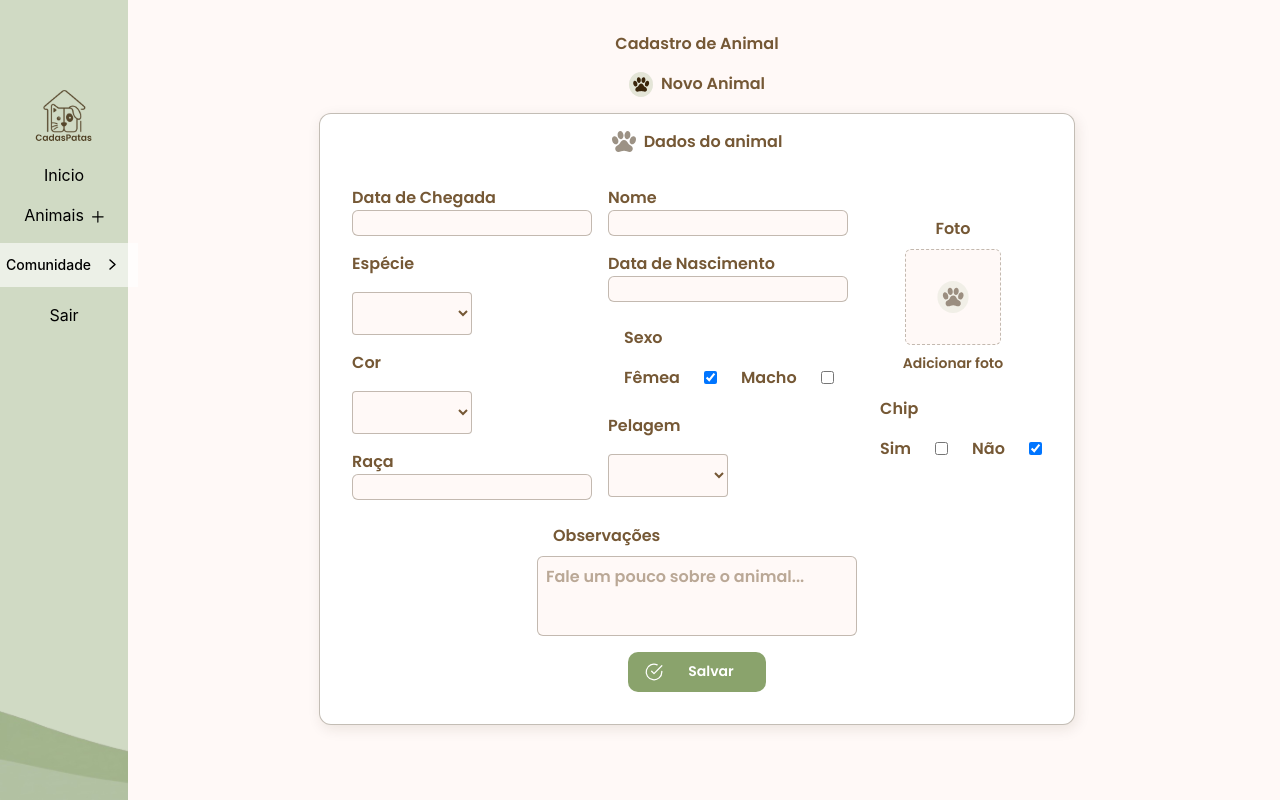
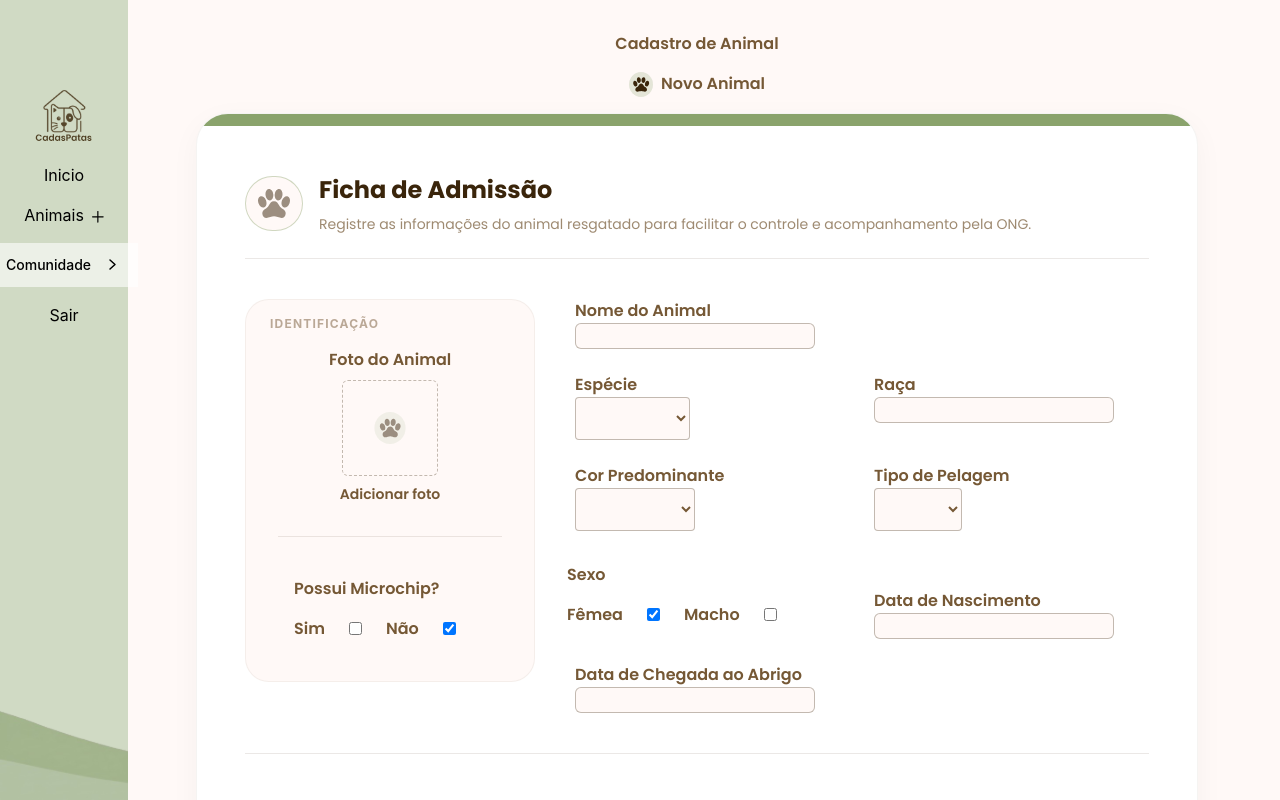
Before and after one commit to Lanalumi/CadasPatas, a Next.js app: page /animais/new in a window 1280 px wide. Shown: the top 800 px of the page. Built offline with nearby package versions, Linux system fonts and the light colour scheme.

Commit message:
Atualiza design das telas de cadastro e listagem de animais

```diff
--- a/src/modules/animais/componentes/FormNewAnimal/FormNewAnimal.tsx
+++ b/src/modules/animais/componentes/FormNewAnimal/FormNewAnimal.tsx
@@ -75,19 +75,17 @@ export const FormNewAnimal = () => {
           setError(field as keyof AnimalFormInput, { message: issue.message })
         }
       }
-
       toast.error(result.error.issues[0]?.message ?? 'Verifique os campos do formulário')
       return
     }
 
     createAnimalMutation.mutate(result.data as CreateAnimal, {
       onSuccess: (createdAnimal) => {
-        toast.success('Animal cadastrado com sucesso')
-        // Navigate immediately without clearing form state to prevent freezing
+        toast.success('Animal registrado com sucesso')
         router.push(`/animais/${createdAnimal.id}`)
       },
       onError: (error) => {
-        const message = error instanceof ApiError ? error.message : 'Erro ao cadastrar animal, tente novamente'
+        const message = error instanceof ApiError ? error.message : 'Erro ao registrar animal, tente novamente'
         toast.error(message)
       },
     })
@@ -100,31 +98,84 @@ export const FormNewAnimal = () => {
   const isLoading = createAnimalMutation.isPending || isSubmitting
 
   return (
-    <div className="flex flex-col gap-4 rounded-xl border border-[#3A250B]/30 bg-white shadow-[2px_4px_14px_rgba(58,37,11,0.1)] p-4 items-center justify-center">
-      <header className="flex flex-row items-center justify-center gap-2 w-full max-w-full">
-        <img src="/images/icons/paw2.svg" alt="paw" width={24} height={24} />
-        <div className="flex items-center justify-center text-center ">
-          <span className="text-[#755835] font-poppins font-semibold ">Dados do animal</span>
+    <div className="w-full max-w-5xl mx-auto bg-white rounded-[2rem] shadow-[0_8px_30px_rgb(0,0,0,0.04)] border border-[#3A250B]/5 overflow-hidden">
+      <div className="h-3 w-full bg-[#8AA36C]"></div>
+
+      <div className="p-8 lg:p-12">
+        <header className="mb-10 flex items-center gap-4 border-b border-[#3A250B]/10 pb-6">
+          <div className="p-3 bg-[#FFF9F7] rounded-full border border-[#8AA36C]/40">
+            <img src="/images/icons/paw2.svg" alt="paw" width={32} height={32} />
+          </div>
+          <div>
+            <h1 className="text-2xl font-bold text-[#3A250B] font-poppins">Ficha de Admissão</h1>
+            <p className="text-[#755835]/70 text-sm mt-1 font-poppins">Registre as informações do animal resgatado para facilitar o controle e acompanhamento pela ONG.</p>
           </div>
         </header>
-      <form className="flex flex-col max-w-full gap-4 p-4 " onSubmit={handleSubmit(onSubmit)}>
+
+        <form className="flex flex-col gap-8" onSubmit={handleSubmit(onSubmit)}>
           {validationMessages.length > 0 && (
-          <div
-            role="alert"
-            className="rounded-md border border-[#B85454]/40 bg-[#FFF0ED] px-4 py-3 text-sm text-[#8A3B3B]"
-          >
-            <p className="font-poppins font-semibold">Corrija os erros abaixo:</p>
-            <ul className="mt-2 list-disc pl-5 font-poppins">
+            <div role="alert" className="rounded-xl border border-[#B85454]/40 bg-[#FFF0ED] p-5 text-sm text-[#8A3B3B] shadow-sm">
+              <p className="font-poppins font-bold mb-2">Atenção aos seguintes campos:</p>
+              <ul className="list-disc pl-5 font-poppins space-y-1">
                 {validationMessages.map((message) => (
                   <li key={message}>{message}</li>
                 ))}
               </ul>
             </div>
           )}
-        <div className="flex md:flex-row flex-col gap-4 max-w-full md:justify-center md:items-center lg:justify-start">
-          <div className="flex flex-row gap-4 ">
-            <div className="flex flex-wrap flex-col gap-4">
-              <Field label="Data de Chegada" id="dataChegada" type="text" {...register('dataChegada')} />
+
+          <div className="flex flex-col lg:flex-row gap-10 items-start">
+            {/* Coluna da Esquerda */}
+            <div className="w-full lg:w-1/3 flex flex-col items-center gap-8 p-8 bg-[#FFF9F7] rounded-3xl border border-[#3A250B]/5 relative">
+              <h3 className="absolute top-4 left-6 text-xs font-bold text-[#755835]/50 uppercase tracking-widest">Identificação</h3>
+
+              <div className="mt-4 w-full flex justify-center">
+                <Controller
+                  name="foto"
+                  control={control}
+                  render={({ field }) => (
+                    <AvatarUpload
+                      id="foto"
+                      label="Foto do Animal"
+                      value={field.value ?? ''}
+                      onChange={field.onChange}
+                      onBlur={field.onBlur}
+                    />
+                  )}
+                />
+              </div>
+
+              <div className="w-full h-px bg-[#3A250B]/10"></div>
+
+              <div className="w-full flex flex-col items-center gap-2">
+                <Controller
+                  name="chip"
+                  control={control}
+                  render={({ field }) => (
+                    <CheckBox
+                      id="chip"
+                      title="Possui Microchip?"
+                      value={field.value ? 'sim' : 'nao'}
+                      onChange={(selected) => field.onChange(selected === 'sim')}
+                      onBlur={field.onBlur}
+                      options={[
+                        { label: 'Sim', value: 'sim' },
+                        { label: 'Não', value: 'nao' },
+                      ]}
+                    />
+                  )}
+                />
+              </div>
+            </div>
+
+            {/* Coluna da Direita */}
+            <div className="w-full lg:w-2/3 flex flex-col gap-6">
+              <div className="w-full">
+                <Field label="Nome do Animal" id="nome" type="text" {...register('nome')} />
+              </div>
+
+              <div className="flex flex-col md:flex-row gap-6 w-full">
+                <div className="flex-1 w-full">
                   <DropDown
                     label="Espécie"
                     options={[Especies[0].label, Especies[1].label]}
@@ -132,18 +183,37 @@ export const FormNewAnimal = () => {
                     id="especie"
                     {...register('especie')}
                   />
+                </div>
+                <div className="flex-1 w-full">
+                  <Field label="Raça" id="raça" type="text" {...register('raca')} />
+                </div>
+              </div>
+
+              <div className="flex flex-col md:flex-row gap-6 w-full">
+                <div className="flex-1 w-full">
                   <DropDown
-                label="Cor"
+                    label="Cor Predominante"
                     options={Cores.map((cor) => cor.label)}
                     value={Cores.map((cor) => cor.value)}
                     id="cor"
                     {...register('cor')}
                   />
-              <Field label="Raça" id="raça" type="text" {...register('raca')} />
                 </div>
-            <div className="flex flex-col gap-4  ">
-              <Field label="Nome" id="nome" type="text" {...register('nome')} />
-              <Field label="Data de Nascimento" id="dataNascimento" type="text" {...register('dataNascimento')} />
+                <div className="flex-1 w-full">
+                  <DropDown
+                    label="Tipo de Pelagem"
+                    options={Pelagens.map((pelagem) => pelagem.label)}
+                    value={Pelagens.map((pelagem) => pelagem.value)}
+                    id="pelagem"
+                    {...register('pelagem')}
+                  />
+                </div>
+              </div>
+
+              <div className="flex flex-col md:flex-row gap-6 w-full items-end">
+                {/* Forçando o alinhamento do CheckBox para a esquerda com ajustes de margem e flexbox */}
+                <div className="flex-1 w-full pb-1 flex justify-start [&>div]:w-full [&>div]:items-start [&>div]:text-left -ml-2 md:-ml-0">
+                  <div className="w-full relative -left-2 sm:-left-3 lg:-left-4 xl:-left-6">
                     <Controller
                       name="sexo"
                       control={control}
@@ -158,70 +228,47 @@ export const FormNewAnimal = () => {
                         />
                       )}
                     />
-              <DropDown
-                label="Pelagem"
-                options={Pelagens.map((pelagem) => pelagem.label)}
-                value={Pelagens.map((pelagem) => pelagem.value)}
-                id="pelagem"
-                {...register('pelagem')}
+                  </div>
+                </div>
+                <div className="flex-1 w-full">
+                  <Field label="Data de Nascimento" id="dataNascimento" type="text" {...register('dataNascimento')} />
+                </div>
+              </div>
+
+              <div className="w-full">
+                <Field label="Data de Chegada ao Abrigo" id="dataChegada" type="text" {...register('dataChegada')} />
+              </div>
+            </div>
+          </div>
+
+          <div className="w-full h-px bg-[#3A250B]/10 my-2"></div>
+
+          <div className="flex flex-col gap-6 w-full">
+            <div className="w-full flex">
+              <div className="w-full flex-1">
+                <TextArea
+                  label="Histórico e Observações"
+                  id="observacoes"
+                  placeholder="Descreva as condições de saúde, o histórico de resgate ou necessidades especiais..."
+                  {...register('observacoes')}
                 />
               </div>
             </div>
-          <div className="flex flex-col items-center gap-4">
-            <Controller
-              name="foto"
-              control={control}
-              render={({ field }) => (
-                <AvatarUpload
-                  id="foto"
-                  label="Foto"
-                  value={field.value ?? ''}
-                  onChange={field.onChange}
-                  onBlur={field.onBlur}
-                />
-              )}
-            />
-            <Controller
-              name="chip"
-              control={control}
-              render={({ field }) => (
-                <CheckBox
-                  id="chip"
-                  title="Chip"
-                  value={field.value ? 'sim' : 'nao'}
-                  onChange={(selected) => field.onChange(selected === 'sim')}
-                  onBlur={field.onBlur}
-                  options={[
-                    { label: 'Sim', value: 'sim' },
-                    { label: 'Não', value: 'nao' },
-                  ]}
-                />
-              )}
-            />
-          </div>
-        </div>
-        <div className="flex w-full justify-center">
-          <TextArea
-            label="Observações"
-            id="observacoes"
-            placeholder="Fale um pouco sobre o animal..."
-            {...register('observacoes')}
-          />
-        </div>
-        <div className="flex flex-wrap md:flex-row md:gap-4 lg:gap-16 items-center justify-center max-w-full">
+
+            <div className="flex w-full justify-end mt-4">
               {isLoading ? (
                 <Button type="submit" disabled icon="/images/icons/save-button.svg">
                   Salvando...
                 </Button>
               ) : (
                 <Button type="submit" green icon="/images/icons/save-button.svg">
-              Salvar
+                  Salvar Ficha do Animal
                 </Button>
               )}
-
-          {/* <Button green>Limpar</Button> */}
+            </div>
           </div>
         </form>
       </div>
+    </div>
   )
 }
--- a/src/modules/animais/views/AnimalListView.tsx
+++ b/src/modules/animais/views/AnimalListView.tsx
@@ -13,12 +13,11 @@ import { useRouter } from 'next/navigation'
 
 export default function AnimalListView() {
   const route = useRouter()
-  // State for filters, pagination, and sorting
+
   const [filters, setFilters] = useState<AnimalsListFilters>({})
   const [currentPage, setCurrentPage] = useState(1)
   const [pageSize, setPageSize] = useState(20)
 
-  // Build the complete query object with defaults
   const query: ListAnimalsQuery = {
     page: currentPage,
     pageSize,
@@ -29,7 +28,6 @@ export default function AnimalListView() {
 
   const { data: animalsResponse, isLoading, error } = useAnimalsList(query)
 
-  // Form for search and sorting
   const { register, handleSubmit } = useForm<AnimalsListFilters>({
     resolver: zodResolver(animalsListFiltersSchema),
     defaultValues: {
@@ -44,10 +42,9 @@ export default function AnimalListView() {
   const page = animalsResponse?.page || 1
   const totalPages = Math.max(1, Math.ceil(total / pageSize))
 
-  // Form handlers
   const onFiltersSubmit = (data: AnimalsListFilters) => {
     setFilters(data)
-    setCurrentPage(1) // Reset to first page when filters change
+    setCurrentPage(1)
   }
 
   const onPageChange = (newPage: number) => {
@@ -65,67 +62,88 @@ export default function AnimalListView() {
 
   const onPageSizeChange = (newPageSize: number) => {
     setPageSize(newPageSize)
-    setCurrentPage(1) // Reset to first page when page size changes
+    setCurrentPage(1)
   }
 
-  // Show error state
   if (error) {
     return (
-      <div className="flex flex-col items-center h-lvh">
-        <h1>{'Erro ao carregar animais'}</h1>
-        <p className="error">{'Erro ao carregar animais'}</p>
+      <div className="flex flex-col items-center justify-center min-h-screen">
+        <h1 className="text-2xl font-bold text-[#8A3B3B] mb-2">Erro ao carregar animais</h1>
+        <p className="text-[#8A3B3B]/80">Verifique a sua ligação ou tente novamente mais tarde.</p>
       </div>
     )
   }
 
   return (
-    <div className="flex flex-col items-center h-lvh">
-      <div className="flex p-4">
-        <h1 className="font-poppins font-bold text-[#755835] text-2xl">{'Animais'}</h1>
+    <div className="w-full max-w-7xl mx-auto p-6 md:p-10 flex flex-col gap-8">
+
+      <header className="flex flex-col md:flex-row justify-between items-start md:items-center gap-4">
+        <div>
+          <h1 className="font-poppins font-bold text-[#3A250B] text-3xl">Animais Registrados</h1>
+          <p className="text-[#755835]/70 font-poppins text-sm mt-1">Lista de animais sob os cuidados da ONG.</p>
+        </div>
+        <Button
+          type="button"
+          onClick={() => route.push('/animais/new')}
+          green
+          icon="/images/icons/add-button.svg"
+        >
+          Cadastrar Animal
+        </Button>
+      </header>
+
+      <div className="bg-white p-5 rounded-2xl shadow-sm border border-[#3A250B]/10 flex flex-col lg:flex-row justify-between items-center gap-4 w-full">
+        <form onSubmit={handleSubmit(onFiltersSubmit)} className="flex flex-wrap md:flex-nowrap items-center gap-4 w-full">
+
+          {/* Ajuste atualizado para -top-1 */}
+          <div className="w-full md:w-80 relative -top-1">
+            <Field
+              {...register('search')}
+              placeholder="Pesquisar animal..."
+              id="search-animais"
+              type="text"
+            />
           </div>
 
-      {/* Search and Sort Form */}
-      <form onSubmit={handleSubmit(onFiltersSubmit)} className="flex gap-2 mb-4">
-        <div className="flex items-center justify-center">
-          <Field {...register('search')} placeholder={'Pesquisar animais'} id="search-animais" type="text" />
-        </div>
           <select
             {...register('sortBy')}
-          className="border border-[#3A250B]/30 rounded p-2 text-[#755835]/70 bg-[#FFF9F7] font-poppins font-semibold text-[12px] max-h-[36px] outline-none"
+            className="h-11 px-4 border border-[#3A250B]/20 rounded-lg text-[#3A250B] bg-[#FFF9F7] font-poppins text-sm outline-none focus:border-[#8AA36C] transition-colors cursor-pointer w-full md:w-auto"
           >
-          <option value="dataChegada">{'Data de chegada'}</option>
-          <option value="nome">{'Nome'}</option>
-          <option value="dataNascimento">{'Data de nascimento'}</option>
-          <option value="sexo">{'Sexo'}</option>
+            <option value="dataChegada">Data de chegada</option>
+            <option value="nome">Nome</option>
+            <option value="dataNascimento">Data de nascimento</option>
+            <option value="sexo">Sexo</option>
           </select>
+
           <select
             {...register('sortDir')}
-          className="border border-[#3A250B]/30 rounded p-2 text-[#755835]/70 bg-[#FFF9F7] font-poppins font-semibold text-[12px] max-h-[36px] outline-none"
+            className="h-11 px-4 border border-[#3A250B]/20 rounded-lg text-[#3A250B] bg-[#FFF9F7] font-poppins text-sm outline-none focus:border-[#8AA36C] transition-colors cursor-pointer w-full md:w-auto"
           >
-          <option value="desc">{'Descendente'}</option>
-          <option value="asc">{'Ascendente'}</option>
+            <option value="desc">Descendente</option>
+            <option value="asc">Ascendente</option>
           </select>
-        <Button
+
+          <button
             type="submit"
-          className="border rounded px-3 text-[#755835]/70 bg-[#FFF9F7] font-poppins font-semibold text-[12px] max-h-[36px] outline-none cursor-pointer"
+            className="h-11 px-6 rounded-lg bg-[#F0CA72] text-[#3A250B] font-poppins font-bold text-sm hover:bg-[#FFA686] transition-colors w-full md:w-auto"
           >
-          {'Aplicar filtros'}
-        </Button>
+            Aplicar Filtros
+          </button>
         </form>
+      </div>
 
-      {/* Page Size Selector */}
-      <div className="flex gap-2 items-center mb-4">
-        <label
-          htmlFor="pageSize"
-          className="text-sm font-medium text-[#755835]/70 font-poppins font-bold text-[16px] max-h-[36px] outline-none"
-        >
-          {'Itens por página'}
-        </label>
+      <div className="flex flex-col sm:flex-row justify-between items-center px-2 text-[#755835] font-poppins text-sm">
+        <p>
+          A mostrar <span className="font-bold">{items.length}</span> de <span className="font-bold">{total}</span> Animais • Página <span className="font-bold">{page}</span> de <span className="font-bold">{totalPages}</span>
+        </p>
+
+        <div className="flex items-center gap-3 mt-4 sm:mt-0">
+          <label htmlFor="pageSize" className="font-semibold">Itens por página:</label>
           <select
             id="pageSize"
             value={pageSize}
             onChange={(e) => onPageSizeChange(Number(e.target.value))}
-          className="border border-[#3A250B]/30 rounded p-2 text-[#755835]/70 bg-[#FFF9F7] font-poppins font-semibold text-[14px] max-h-[36px] outline-none"
+            className="h-9 px-3 border border-[#3A250B]/20 rounded-md bg-white text-[#3A250B] outline-none cursor-pointer"
           >
             <option value={10}>10</option>
             <option value={20}>20</option>
@@ -133,21 +151,14 @@ export default function AnimalListView() {
             <option value={100}>100</option>
           </select>
         </div>
-
-      {/* Results information */}
-      <div className="mb-4">
-        <p className="text-[#755835]/70 font-poppins font-semibold text-[16px] max-h-[36px] outline-none">
-          {'Mostrando'} {items.length} {'de'} {total} {'Animais'} • {'Página'} {page} {'de'} {totalPages}
-        </p>
       </div>
 
-      {/* Animals Table */}
+      <div className="w-full bg-white rounded-2xl shadow-sm border border-[#3A250B]/5 p-2 overflow-hidden">
         {isLoading ? (
-        <div className="text-[#755835]/70 font-poppins font-semibold text-[16px] max-h-[36px] outline-none">
-          {'Carregando animais...'}
+          <div className="flex justify-center items-center h-64 text-[#755835] font-poppins font-semibold">
+            A carregar animais...
           </div>
         ) : items.length > 0 ? (
-        <>
           <AnimalsTable
             items={items}
             loading={isLoading}
@@ -160,21 +171,14 @@ export default function AnimalListView() {
               sortDir: filters.sortDir || 'desc',
             }}
           />
-        </>
         ) : (
-        <div className="no-content">
-          <h1 className="no-content__title">{'Nenhum animal encontrado'}</h1>
-          <h3 className="no-content__subtitle">
-            {Object.keys(filters).length > 0 ? 'Tente ajustar os filtros' : 'Crie um animal'}
-          </h3>
+          <div className="flex flex-col items-center justify-center h-64 gap-4">
+            <h2 className="text-xl font-bold text-[#3A250B] font-poppins">Nenhum animal encontrado</h2>
+            <p className="text-[#755835]/70 font-poppins">
+              {Object.keys(filters).length > 0 ? 'Tente ajustar os filtros de pesquisa.' : 'Comece por cadastrar um novo animal.'}
+            </p>
           </div>
         )}
-
-      {/* Create Animal Link */}
-      <div className="mt-6">
-        <Button type="button" onClick={() => route.push('/animais/new')} green icon="/images/icons/add-button.svg">
-          Cadastrar Animal
-        </Button>
       </div>
     </div>
   )
```
Lines whose indentation alone changed are shown as unchanged.
